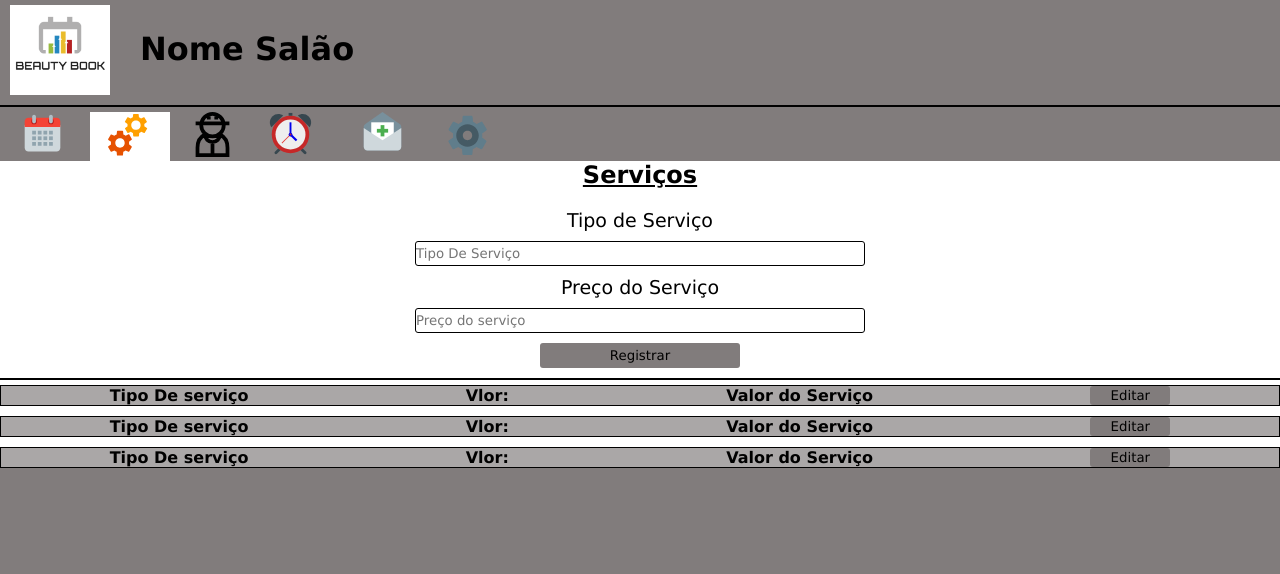
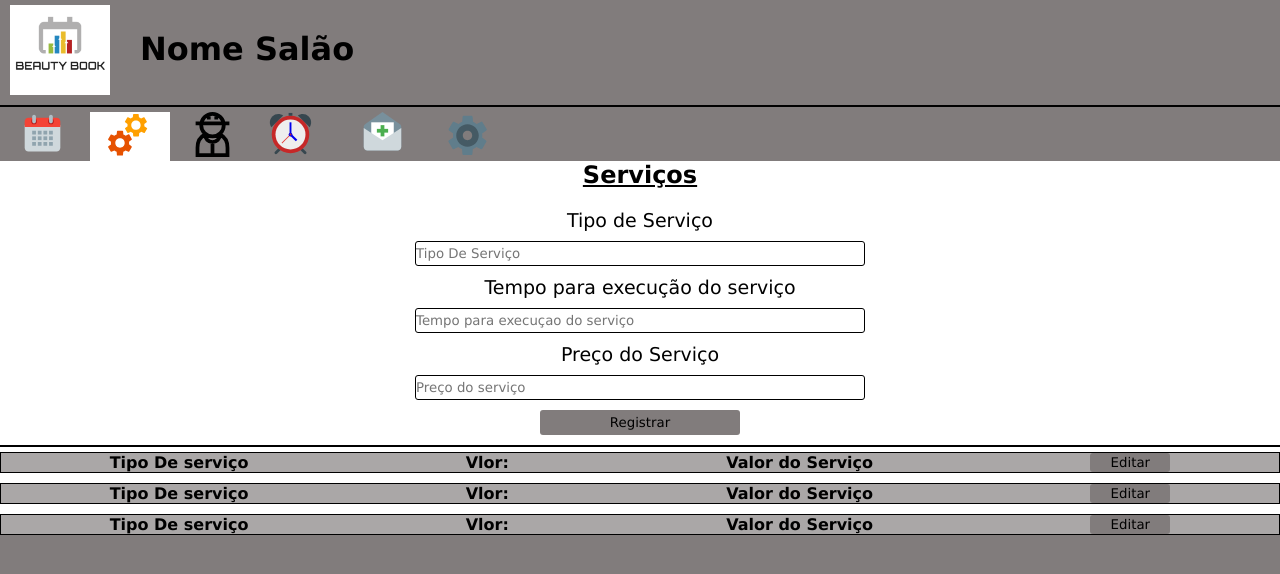
Before and after one commit to joaoMicheletti/BeautyBook, a React (Create React App) app in the folder frontend/: page /servicos in a window 1280 px wide. Shown: the top 574 px of the page. Built offline with nearby package versions, Linux system fonts and the light colour scheme.

Commit message:
ajustes
na pagina de login deixamos explicito que tanto o salão e o funcionário pode fazer login.
já na pagina funcionários criamos o input que pegara o tempo de execução de um determinado serviço.

```diff
--- a/frontend/src/pages/LoginSalao/LoginSalao.js
+++ b/frontend/src/pages/LoginSalao/LoginSalao.js
@@ -35,7 +35,7 @@ export default function LoginSalao(){
                 <h1>Login.</h1>
                 <form onSubmit={Logar}>
                     <p id="PLoginSalao">
-                        CPF
+                        CPF salão / Funcionário
                     </p>
                     <input
                     className="InpLoginSalao"
--- a/frontend/src/pages/servicos/servicos.js
+++ b/frontend/src/pages/servicos/servicos.js
@@ -44,6 +44,13 @@ export default function Servicos(){
                         id="TipodeServico"
                         type="text"
                         placeholder="Tipo De Serviço"/>
+                        <p id="ParagrafoRegistrarServico">
+                            Tempo para execução do serviço
+                        </p>
+                        <input
+                        id="TipodeServico"
+                        type="text"
+                        placeholder="Tempo para execuçao do serviço"/>
                         <p id="ParagrafoPrecoServico">
                             Preço do Serviço
                         </p>
--- a/frontend/src/routes.js
+++ b/frontend/src/routes.js
@@ -26,7 +26,7 @@ export default function Rotas(){
                 <Route path='/painel' element={<Paninel/>}/>
                 <Route path='/servicos' element={<Servicos/>}/>
                 <Route path='/funcionarios' element={<Funcionarios/>}/>
-                <Route path='funcionamento' element={<HorarioFuncionamento/>}/>
+                <Route path='/funcionamento' element={<HorarioFuncionamento/>}/>
                 <Route path='/convidarcliente' element={<ConvidarCliente/>}/>
                 <Route path='/ajustes' element={<Ajustes/>}/>
                 <Route path='/planos' element={<Planos/>} />
```
